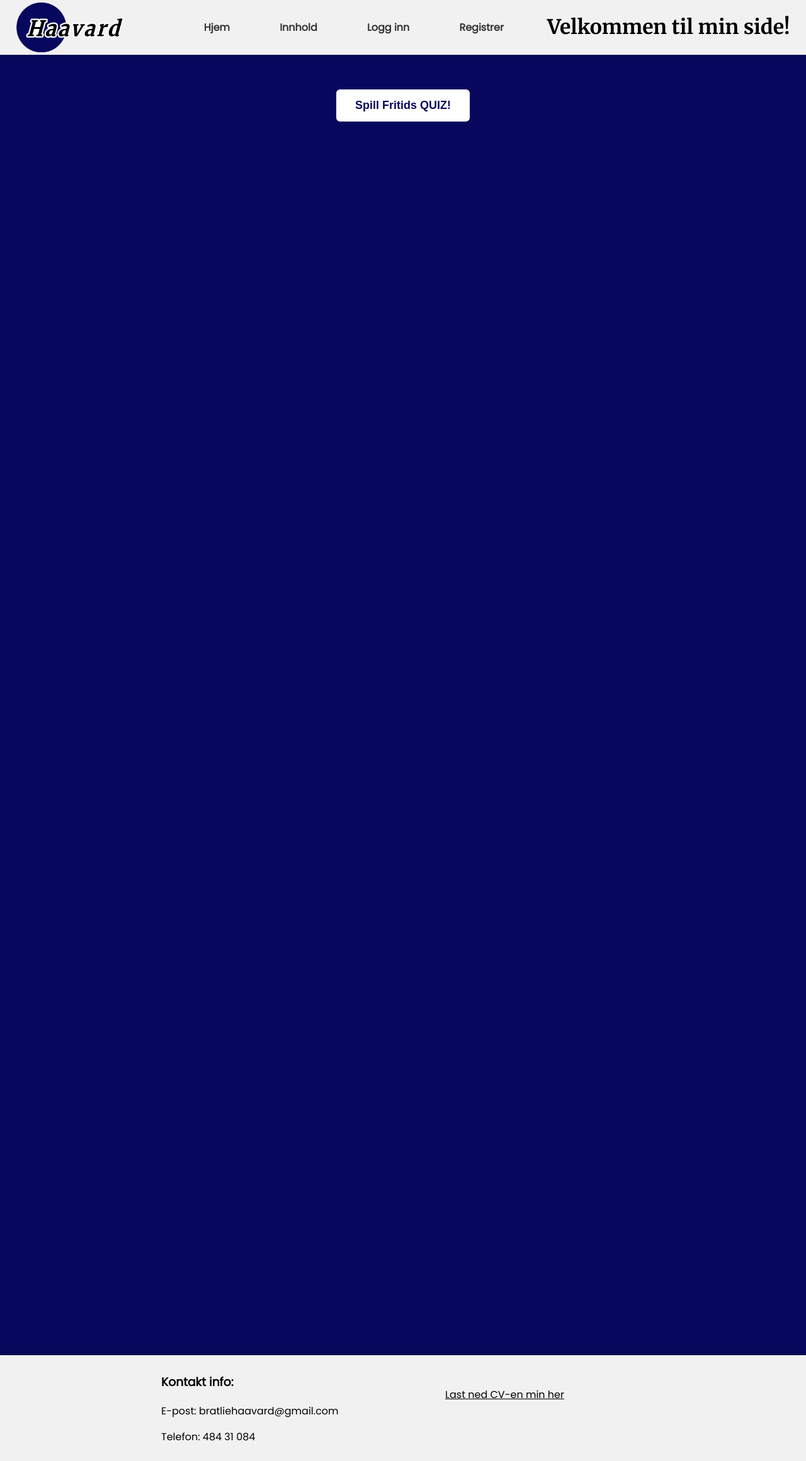
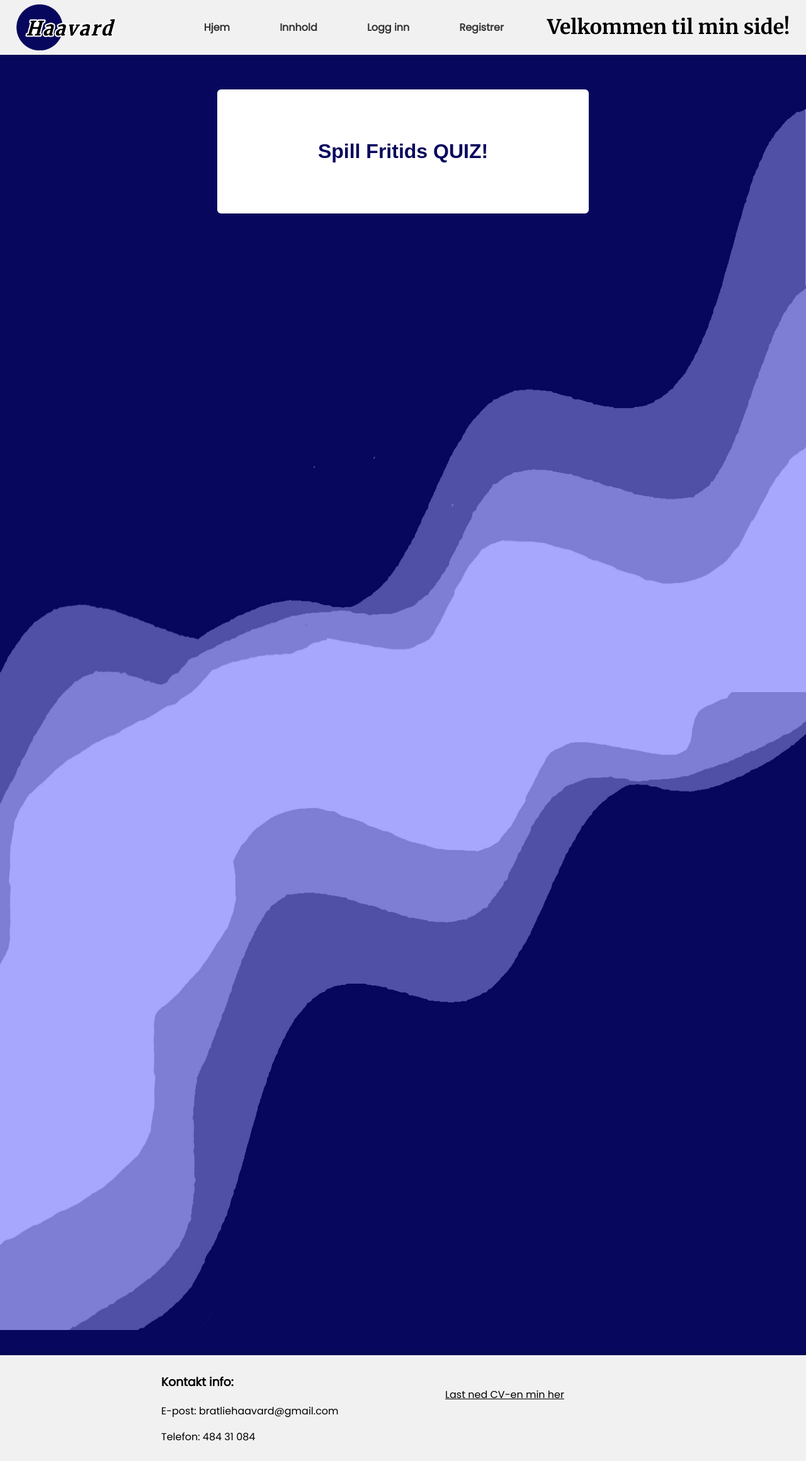
Before and after one commit to HaavardBratlie/aarsoppgave, a Flask app: page /quiz in a window 1280 px wide. Shown: the whole page at 63% size. Run offline with Flask 3, Linux system fonts and the light colour scheme.

Commit message:
diverse endringer
ny bakgrunn
fikset layout på quiz
styling
osv osv

```diff
--- a/static/style.css
+++ b/static/style.css
@@ -8,6 +8,36 @@ body {
     background-color: #07075d;
     font-family: 'Poppins';
 }
+
+.bg img{
+    margin-top: 14vh;
+    content: "";
+    position: absolute;
+    top: 0;
+    left: 0;
+    width: 100%;
+    height: 250vh;
+    background-size: cover;
+    background-repeat: no-repeat;
+    background-position: top center;
+    z-index: -1;
+}
+
+.bg2 img{
+    margin-top: 20vh;
+    content: "";
+    position: absolute;
+    top: 0;
+    left: 0;
+    width: 100%;
+    height: 250vh;
+    background-image: url('/static/bg_full_1920x2160.jpg');
+    background-size: cover;
+    background-repeat: no-repeat;
+    background-position: top center;
+    z-index: -1;
+}
+
 h1 {
     font-family: 'Merriweather';
 }
@@ -18,7 +48,7 @@ h1 {
 
 img{
     height: auto;
-    width: 14%;
+    width: 20vh;
 }
 
 #bg::before {
@@ -46,6 +76,8 @@ header {
     background-color: #f1f1f1;
     padding: 2px 2vw;
     box-shadow: 0 4px 6px rgba(0, 0, 0, 0.1);
+    max-width: 100%;
+    width: 96%;
 }
 
 nav {
@@ -167,7 +199,7 @@ footer {
 
 .box1, .box2 {
     width: 100%;
-    max-width: 200px;
+    max-width: 35%;
     padding: 40px 200px;
     text-align: center;
     border-radius: 8px;
@@ -236,7 +268,21 @@ footer {
     margin: 10px;
 }
 
-.btn:hover {
+.btn2 {
+    display: inline-block;
+    background-color: #ffffff;
+    color: #07075d;
+    text-decoration: none;
+    padding: 10vh 20vh;
+    border-radius: 8px;
+    font-size: 2rem;
+    font-weight: bold;
+    border: 2px solid #07075d;
+    transition: background-color 0.3s ease, color 0.3s ease;
+    margin: 30vh;
+}
+
+.btn:hover, .btn2:hover {
     background-color: #D3D3D3;
 }
 
@@ -320,7 +366,7 @@ footer {
     padding-bottom: 5vh;
 }
 
-.designmanual-box h1, h2{
+.designmanual-box h1, .designmanual-box h2 {
     margin: 3vw 10vw 1vw;
 }
 
--- a/templates/base.html
+++ b/templates/base.html
@@ -33,6 +33,9 @@
         {% endif %}
     </header>
 
+    <div class="bg">
+        <img src="/static/bg_full_1920x2160_no_image.jpg" alt="bakgrunn">
+    </div>
     {% block content %}
     {% endblock %}
 
--- a/templates/designprofil.html
+++ b/templates/designprofil.html
@@ -1,6 +1,9 @@
 {% extends 'base.html' %}
 {% block content %}
 <div class="registrer"></div>
+<div class="bg2">
+    <img src="/static/bg_full_1920x2160_no_image.jpg" alt="bakgrunn">
+</div>
 
 <div class="designmanual-box">
     <h1>Farger</h1>
--- a/templates/quiz.html
+++ b/templates/quiz.html
@@ -6,7 +6,7 @@
     <h2 id="result"></h2>
 </div>
 <div>
-    <button id="startButton" onclick="startQuiz()" class="btn">Spill Fritids QUIZ!</button>
+    <button id="startButton" onclick="startQuiz()" class="btn2">Spill Fritids QUIZ!</button>
 </div>
 
 <form id="quizForm" style="display:none;" onsubmit="event.preventDefault();">
--- a/templates/quiz2.html
+++ b/templates/quiz2.html
@@ -6,7 +6,7 @@
     <h2 id="result2"></h2>
 </div>
 <div>
-    <button id="startButton" onclick="startQuiz2()" class="btn">Spill IT QUIZ!</button>
+    <button id="startButton" onclick="startQuiz2()" class="btn2">Spill IT QUIZ!</button>
 </div>
 
 <form id="quizForm2" style="display:none;" onsubmit="event.preventDefault();">
```
Also changed, not shown: static/bg_full_1920x2160.jpg, static/bg_full_1920x2160_no_image.jpg (added).
